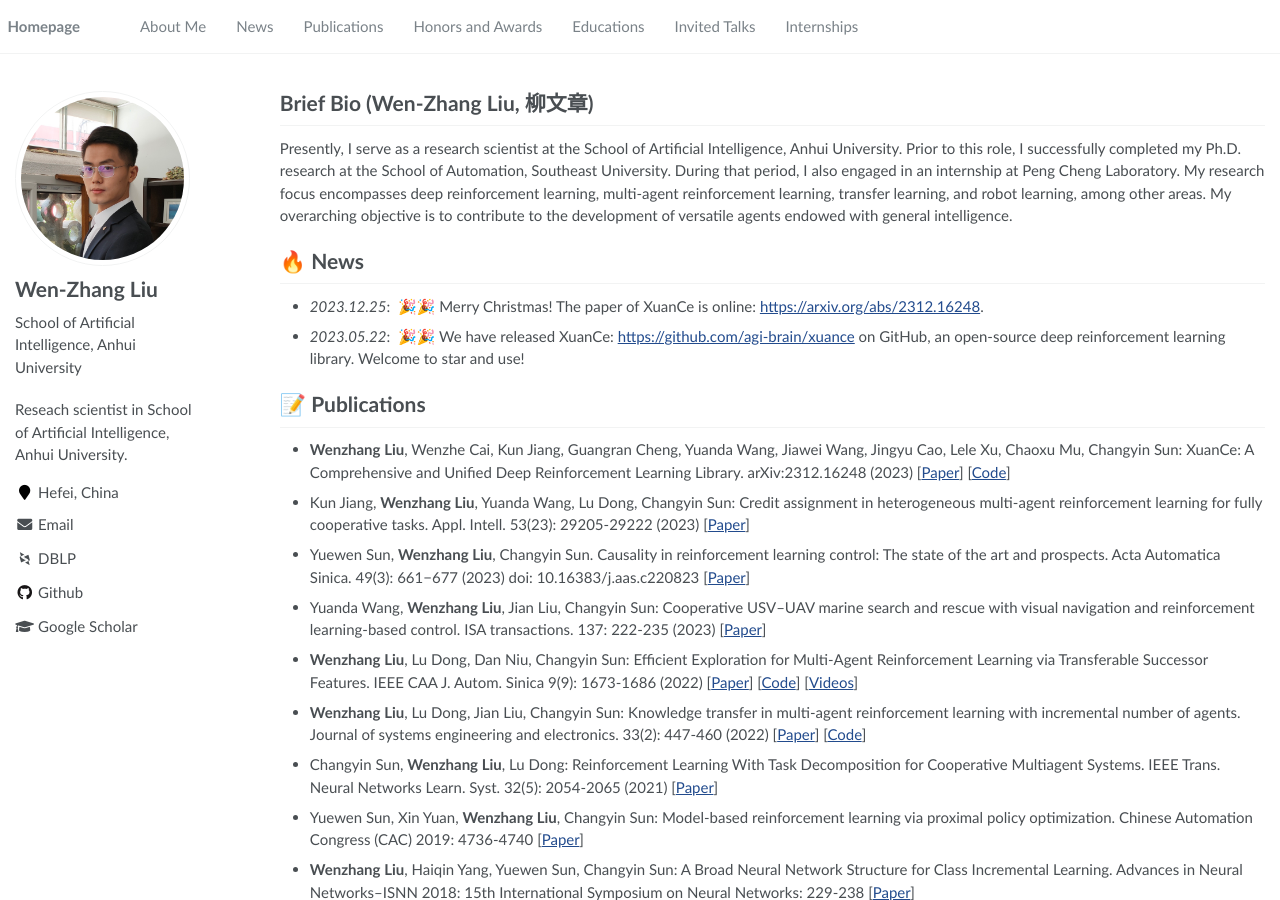
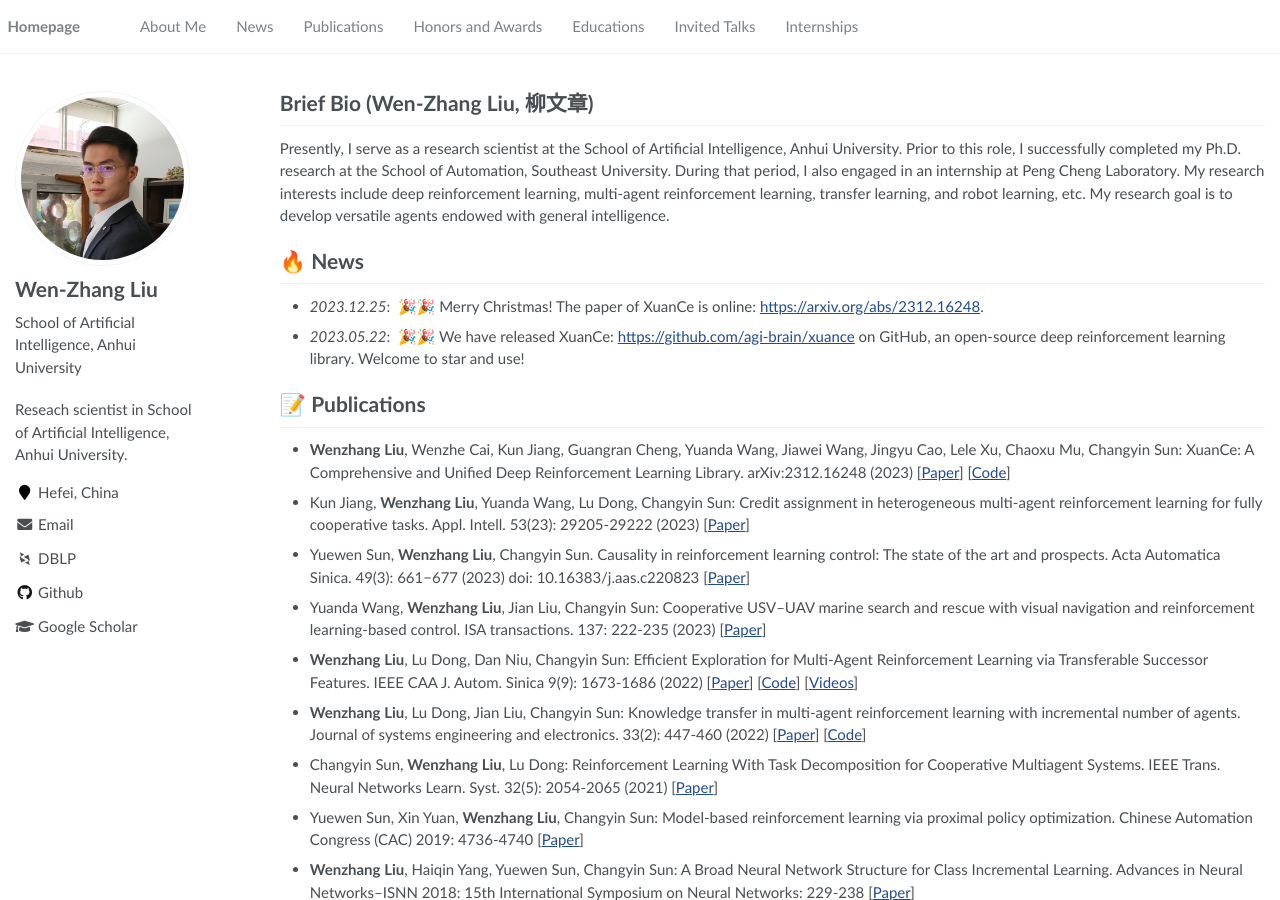
Before and after one commit to wenzhangliu/wenzhangliu.github.io, a Jekyll site: the page built from _pages/about.md, in a window 1280 px wide and 900 px high. Built offline with Jekyll 4.4.1, drawn with Linux system fonts in a browser that asks for light colours; some web fonts are replaced.

Commit message:
add informations

```diff
--- a/_pages/about.md
+++ b/_pages/about.md
@@ -19,7 +19,7 @@ redirect_from:
 
 # Brief Bio (Wen-Zhang Liu, 柳文章)
 
-Presently, I serve as a research scientist at the School of Artificial Intelligence, Anhui University. Prior to this role, I successfully completed my Ph.D. research at the School of Automation, Southeast University. During that period, I also engaged in an internship at Peng Cheng Laboratory. My research focus encompasses deep reinforcement learning, multi-agent reinforcement learning, transfer learning, and robot learning, among other areas. My overarching objective is to contribute to the development of versatile agents endowed with general intelligence.
+Presently, I serve as a research scientist at the School of Artificial Intelligence, Anhui University. Prior to this role, I successfully completed my Ph.D. research at the School of Automation, Southeast University. During that period, I also engaged in an internship at Peng Cheng Laboratory. My research interests include deep reinforcement learning, multi-agent reinforcement learning, transfer learning, and robot learning, etc. My research goal is to develop versatile agents endowed with general intelligence.
 
 <!--
 <a href='https://scholar.google.com/citations?user=DhtAFkwAAAAJ'>google scholar citations <strong><span id='total_cit'>260000+</span></strong></a>
```
